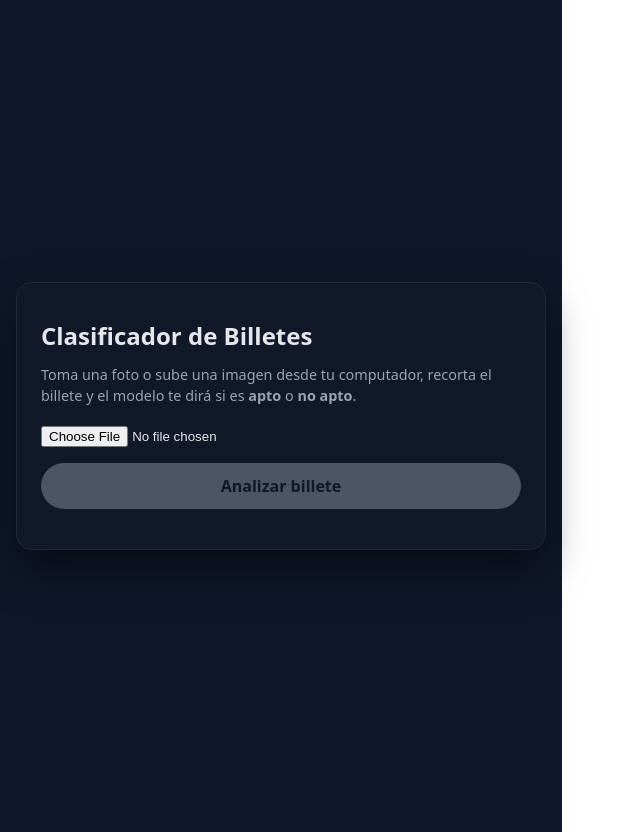
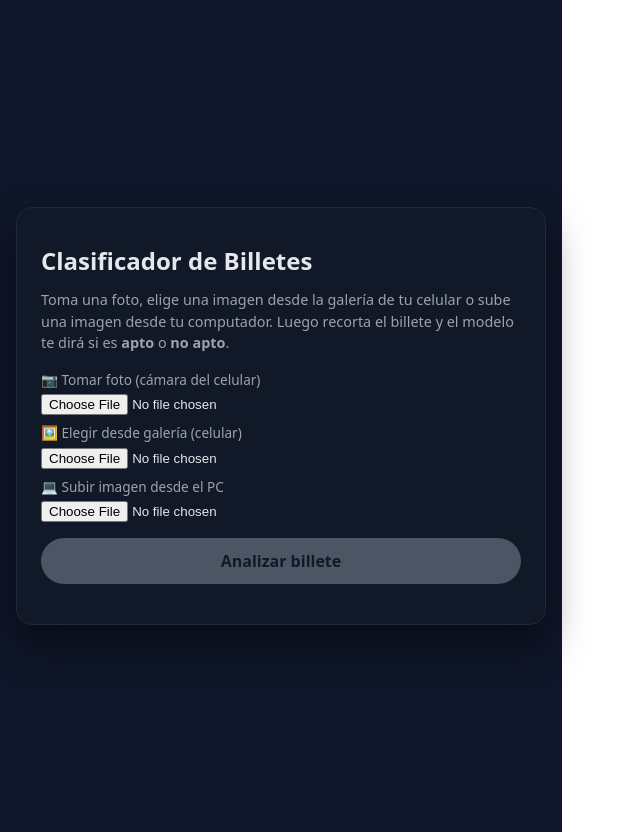
Before and after one commit to guitarAlgorithman/fastapi-billetes, a React (Vite) app in the folder frontend/: page / in a window 1280 px wide. Shown: the whole page, without its empty margins (0-640 px from the left). Built offline with nearby package versions, Linux system fonts and the light colour scheme; no server answers.

Commit message:
nuvo fton

```diff
--- a/frontend/src/App.jsx
+++ b/frontend/src/App.jsx
@@ -31,11 +31,14 @@ function App() {
 
     const url = URL.createObjectURL(f);
 
-    // Da igual si viene del cel o del PC: siempre entramos en modo crop
+    // Da igual si viene de cámara, galería o PC: siempre entramos en modo crop
     setOriginalImageUrl(url);
     setPreview(url);
     setIsCropping(true);
     setFile(null); // aún no tenemos archivo final recortado
+
+    // Reseteamos el value para permitir subir el mismo archivo de nuevo si se quiere
+    e.target.value = "";
   };
 
   const aplicarRecorte = async () => {
@@ -143,19 +146,56 @@ function App() {
             marginBottom: "1rem",
           }}
         >
-          Toma una foto o sube una imagen desde tu computador, recorta el billete
+          Toma una foto, elige una imagen desde la galería de tu celular
+          o sube una imagen desde tu computador. Luego recorta el billete
           y el modelo te dirá si es <b>apto</b> o <b>no apto</b>.
         </p>
 
-        {/* Input de imagen (sirve móvil y PC) */}
+        {/* Opciones de imagen: cámara, galería, PC */}
         {!isCropping && (
-          <input
-            type="file"
-            accept="image/*"
-            capture="environment" // en móvil sugiere cámara; en PC lo ignoran
-            onChange={handleFileChange}
-            style={{ marginBottom: "1rem" }}
-          />
+          <div
+            style={{
+              marginBottom: "1rem",
+              display: "flex",
+              flexDirection: "column",
+              gap: "0.5rem",
+              fontSize: "0.85rem",
+            }}
+          >
+            <div>
+              <div style={{ marginBottom: "0.25rem", color: "#9ca3af" }}>
+                📷 Tomar foto (cámara del celular)
+              </div>
+              <input
+                type="file"
+                accept="image/*"
+                capture="environment" // en móvil sugiere cámara; en PC se ignora
+                onChange={handleFileChange}
+              />
+            </div>
+
+            <div>
+              <div style={{ marginBottom: "0.25rem", color: "#9ca3af" }}>
+                🖼️ Elegir desde galería (celular)
+              </div>
+              <input
+                type="file"
+                accept="image/*"
+                onChange={handleFileChange}
+              />
+            </div>
+
+            <div>
+              <div style={{ marginBottom: "0.25rem", color: "#9ca3af" }}>
+                💻 Subir imagen desde el PC
+              </div>
+              <input
+                type="file"
+                accept="image/*"
+                onChange={handleFileChange}
+              />
+            </div>
+          </div>
         )}
 
         {/* Zona de recorte */}
@@ -279,6 +319,7 @@ function App() {
               padding: "1rem",
               border: "1px solid #064e3b",
             }}
+
           >
             <div style={{ fontSize: "0.9rem", color: "#6ee7b7" }}>
               Resultado
```
